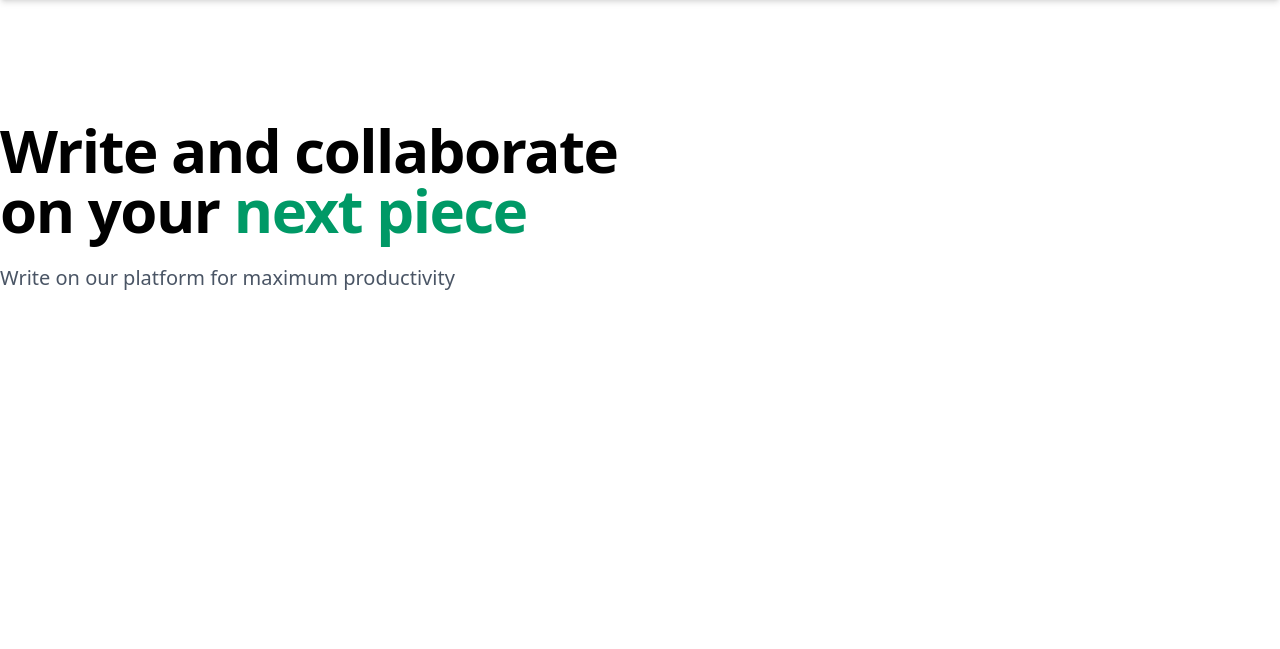
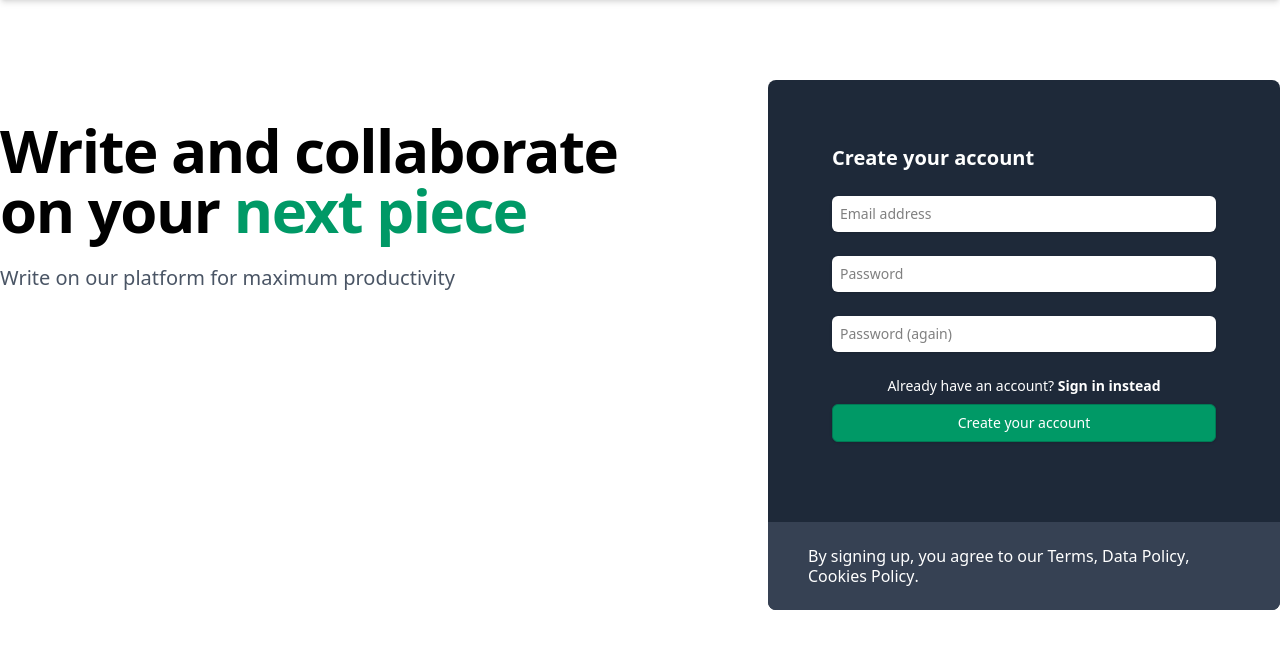
Before and after one commit to teguhsam/django-fullstack-webapp, a Django app: page /accounts/signup/ in a window 1280 px wide. Shown: the part 71-720 px from the top of the page. Run offline with Django 5.2, Linux system fonts and the light colour scheme; some libraries are stand-ins or nearby versions.

Commit message:
Styling the signup form in our landing page

```diff
--- a/static/output.css
+++ b/static/output.css
@@ -666,11 +666,18 @@
   .rounded {
     border-radius: 0.25rem;
   }
+  .rounded-lg {
+    border-radius: var(--radius-lg);
+  }
   .rounded-md {
     border-radius: var(--radius-md);
   }
   .rounded-sm {
     border-radius: var(--radius-sm);
+  }
+  .rounded-b-lg {
+    border-bottom-right-radius: var(--radius-lg);
+    border-bottom-left-radius: var(--radius-lg);
   }
   .border-2 {
     border-style: var(--tw-border-style);
@@ -696,6 +703,9 @@
   .bg-gray-200 {
     background-color: var(--color-gray-200);
   }
+  .bg-gray-700 {
+    background-color: var(--color-gray-700);
+  }
   .bg-gray-800 {
     background-color: var(--color-gray-800);
   }
@@ -719,6 +729,9 @@
   }
   .py-4 {
     padding-block: calc(var(--spacing) * 4);
+  }
+  .py-6 {
+    padding-block: calc(var(--spacing) * 6);
   }
   .text-center {
     text-align: center;
@@ -747,9 +760,17 @@
     font-size: var(--text-xs);
     line-height: var(--tw-leading, var(--text-xs--line-height));
   }
+  .leading-5 {
+    --tw-leading: calc(var(--spacing) * 5);
+    line-height: calc(var(--spacing) * 5);
+  }
   .font-bold {
     --tw-font-weight: var(--font-weight-bold);
     font-weight: var(--font-weight-bold);
+  }
+  .font-medium {
+    --tw-font-weight: var(--font-weight-medium);
+    font-weight: var(--font-weight-medium);
   }
   .font-semibold {
     --tw-font-weight: var(--font-weight-semibold);
@@ -833,6 +854,11 @@
   .sm\:w-auto {
     @media (width >= 40rem) {
       width: auto;
+    }
+  }
+  .sm\:px-10 {
+    @media (width >= 40rem) {
+      padding-inline: calc(var(--spacing) * 10);
     }
   }
   .md\:block {
@@ -1071,6 +1097,10 @@
   inherits: false;
   initial-value: solid;
 }
+@property --tw-leading {
+  syntax: "*";
+  inherits: false;
+}
 @property --tw-font-weight {
   syntax: "*";
   inherits: false;
@@ -1170,7 +1200,3 @@
   syntax: "*";
   inherits: false;
 }
-@property --tw-leading {
-  syntax: "*";
-  inherits: false;
-}
--- a/templates/account/signup.html
+++ b/templates/account/signup.html
@@ -13,6 +13,51 @@
       </div>
       <div class="basis-2/5">
         <!-- sign up form-->
+        <div class="bg-gray-800 text-white rounded-lg">
+          <div class="p-6 lg:p-16">
+            <p class="text-xl font-semibold">Create your account</p>
+            <div class="mt-6">
+              <form method="post" class="space-y-6 mb-4">
+                {% csrf_token %}
+                <div>
+                  <label class="sr-only" for="{{ form.email.id_for_label }}">Email</label>
+                  <div class="form-field">
+                    {% render_field form.email class="block text-black shadow-sm focus:ring-emerald-500 focus:border-emerald-500 border-gray-300 text-sm" %}
+                  </div>
+                </div>
+                <div>
+                  <label class="sr-only" for="{{ form.password1.id_for_label }}">Email</label>
+                  <div class="form-field">
+                    {% render_field form.password1 class="block text-black shadow-sm focus:ring-emerald-500 focus:border-emerald-500 border-gray-300 text-sm" %}
+                  </div>
+                </div>
+                <div>
+                  <label class="sr-only" for="{{ form.password2.id_for_label }}">Email</label>
+                  <div class="form-field">
+                    {% render_field form.password2 class="block text-black shadow-sm focus:ring-emerald-500 focus:border-emerald-500 border-gray-300 text-sm" %}
+                  </div>
+                </div>
+                <div>
+                  <p class="text-sm text-center">
+                    Already have an account? <a href="{% url 'account_login' %}" class="font-bold hover:underline">Sign in instead</a>
+                  </p>
+                  <button type="submit" class="button primary w-full mt-2 text-sm">Create your account</button>
+                </div>
+              </form>
+              {% if SOCIALACCOUNT_ENABLED %}
+                {% include "socialaccount/snippets/login.html" with page_layout="entrance" %}
+              {% endif %}
+            </div>
+          </div>
+          <div class="px-4 py-6 bg-gray-700 sm:px-10 rounded-b-lg">
+            <p class="text xs leading-5">
+              By signing up, you agree to our
+              <a href="#" class="font-medium hover:underline">Terms</a>,
+              <a href="#" class="font-medium hover:underline">Data Policy</a>,
+              <a href="#" class="font-medium hover:underline">Cookies Policy</a>.
+            </p>
+          </div>
+        </div>
       </div>
     </div>
   </main>
```
